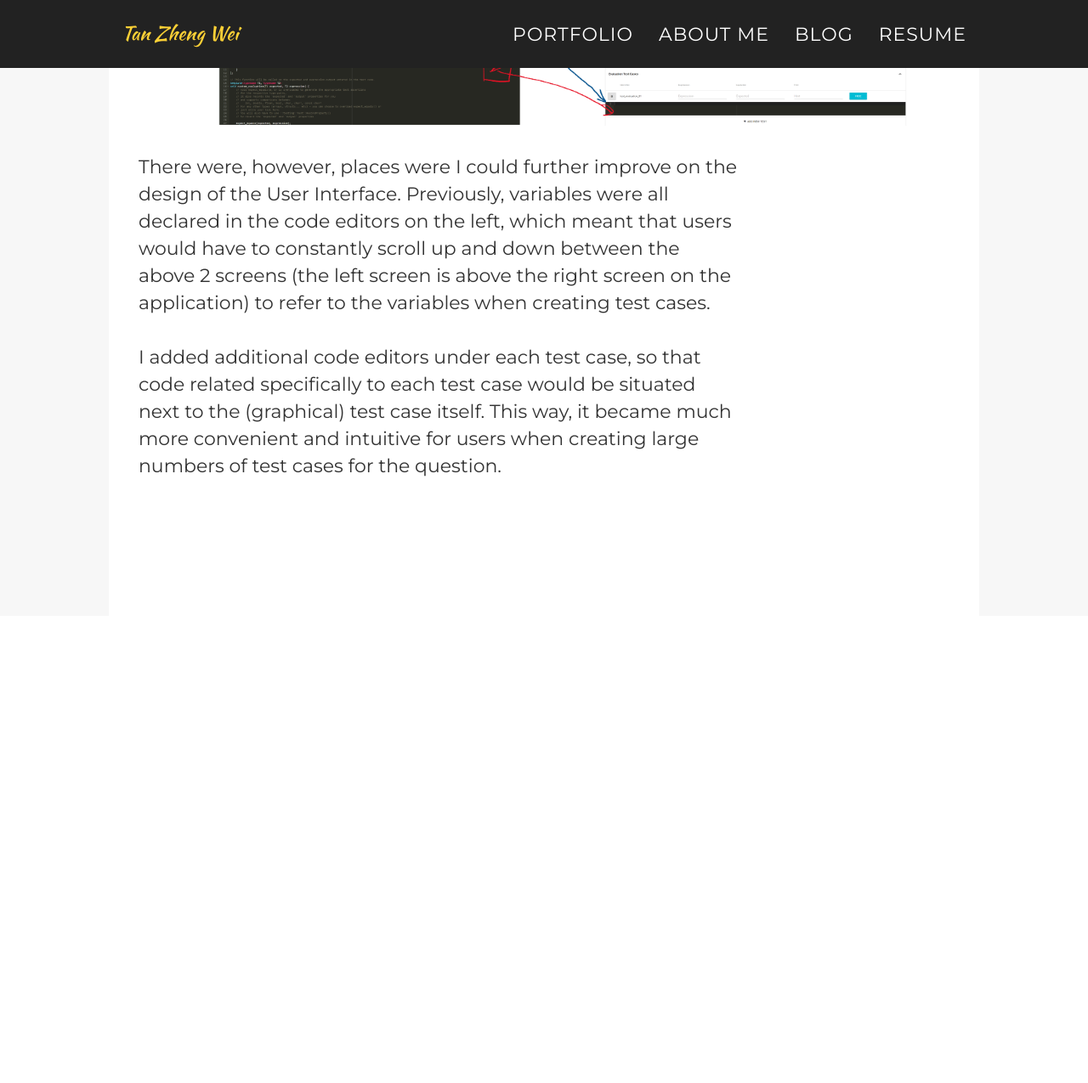
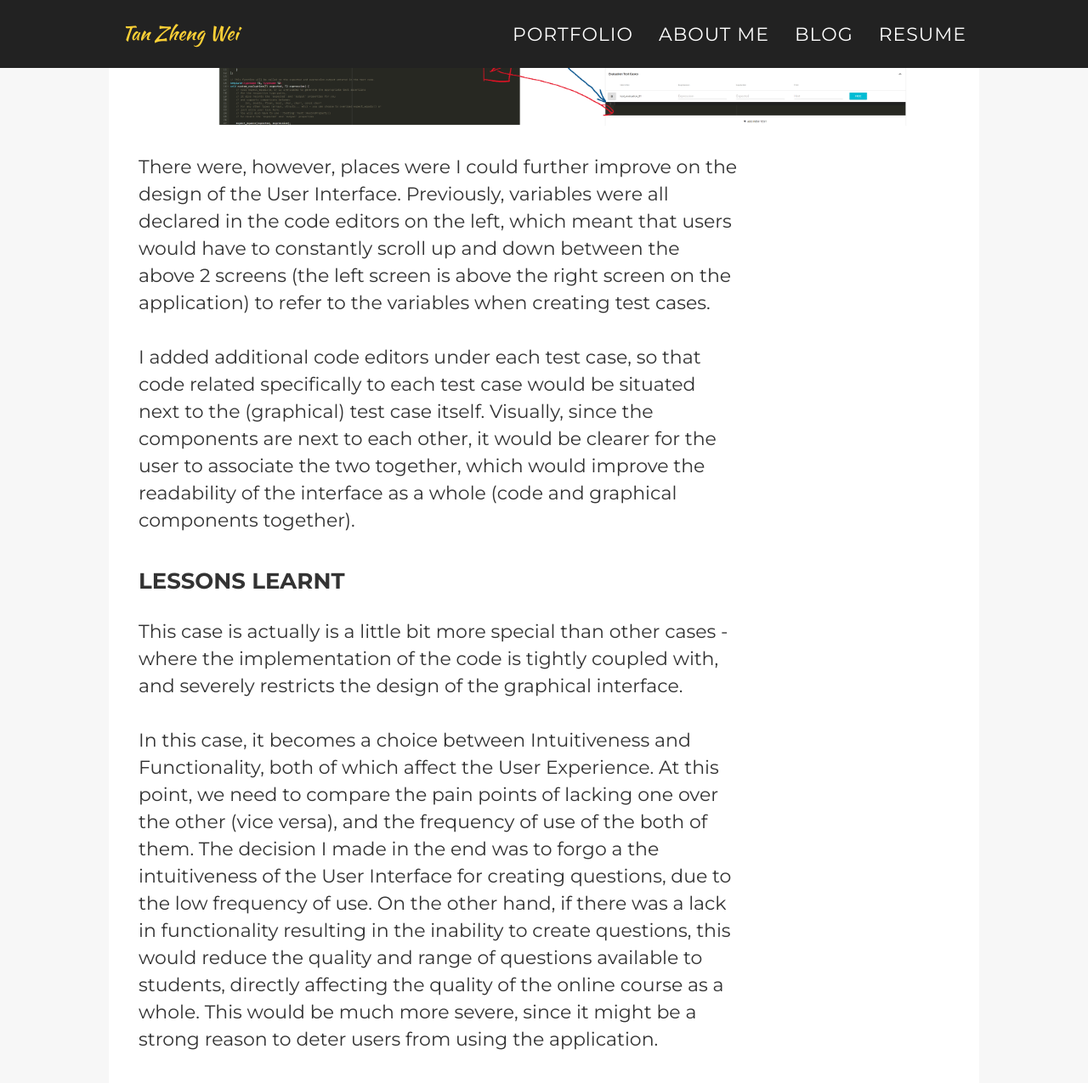
Before and after one commit to zhengwei143/cs3240-portfolio, a Jekyll site: the page built from coursemology/index.html, in a window 1280 px wide and 1400 px high, scrolled down 2684 px. Shown: the top 1275 px of the window at 85% size. Built offline with Jekyll 4.4.1, drawn with Linux system fonts in a browser that asks for light colours; some web fonts are replaced; before the commit the page ends 3409 px from its top, so only the background shows below that.

Commit message:
Wrapped up coursemology

```diff
--- a/coursemology/index.html
+++ b/coursemology/index.html
@@ -86,7 +86,22 @@ layout: page
       </p>
       <br/>
       <p>
-        I added additional code editors under each test case, so that code related specifically to each test case would be situated next to the (graphical) test case itself. This way, it became much more convenient and intuitive for users when creating large numbers of test cases for the question.
+        I added additional code editors under each test case, so that code related specifically to each test case would be situated next to the (graphical) test case itself. Visually, since the components are next to each other, it would be clearer for the user to associate the two together, which would improve the readability of the interface as a whole (code and graphical components together).
+      </p>
+    </div>
+  </div>
+
+  <h3>Lessons Learnt</h3>
+  <div class="row">
+    <div class="col-md-9 col-sm-12">
+      <p>
+        This case is actually is a little bit more special than other cases - where the implementation of the code is tightly coupled with, and severely restricts the design of the graphical interface.
+      </p>
+      <br/>
+      <p>
+        In this case, it becomes a choice between Intuitiveness and Functionality, both of which affect the User Experience. At this point, we need to compare the pain points of lacking one over the other (vice versa), and the frequency of use of the both of them.
+
+        The decision I made in the end was to forgo a the intuitiveness of the User Interface for creating questions, due to the low frequency of use. On the other hand, if there was a lack in functionality resulting in the inability to create questions, this would reduce the quality and range of questions available to students, directly affecting the quality of the online course as a whole. This would be much more severe, since it might be a strong reason to deter users from using the application.
       </p>
     </div>
   </div>
```
